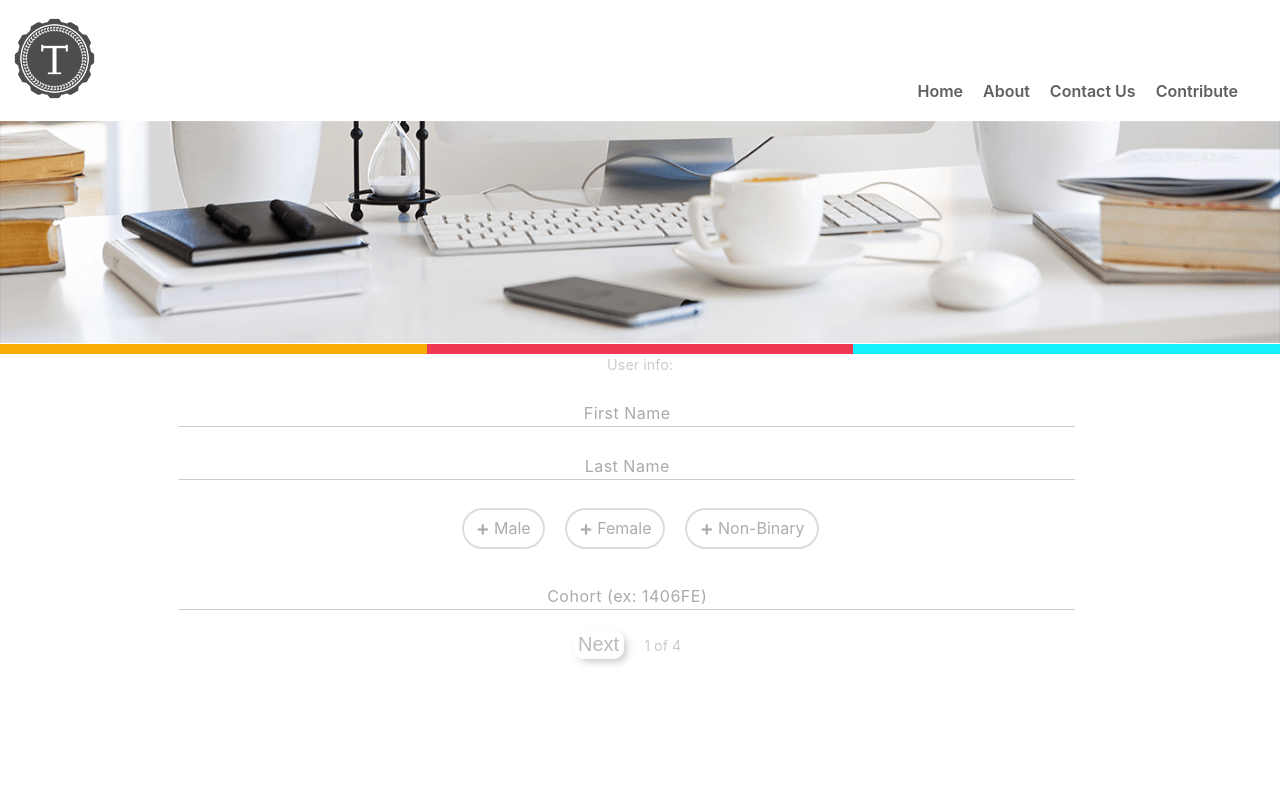
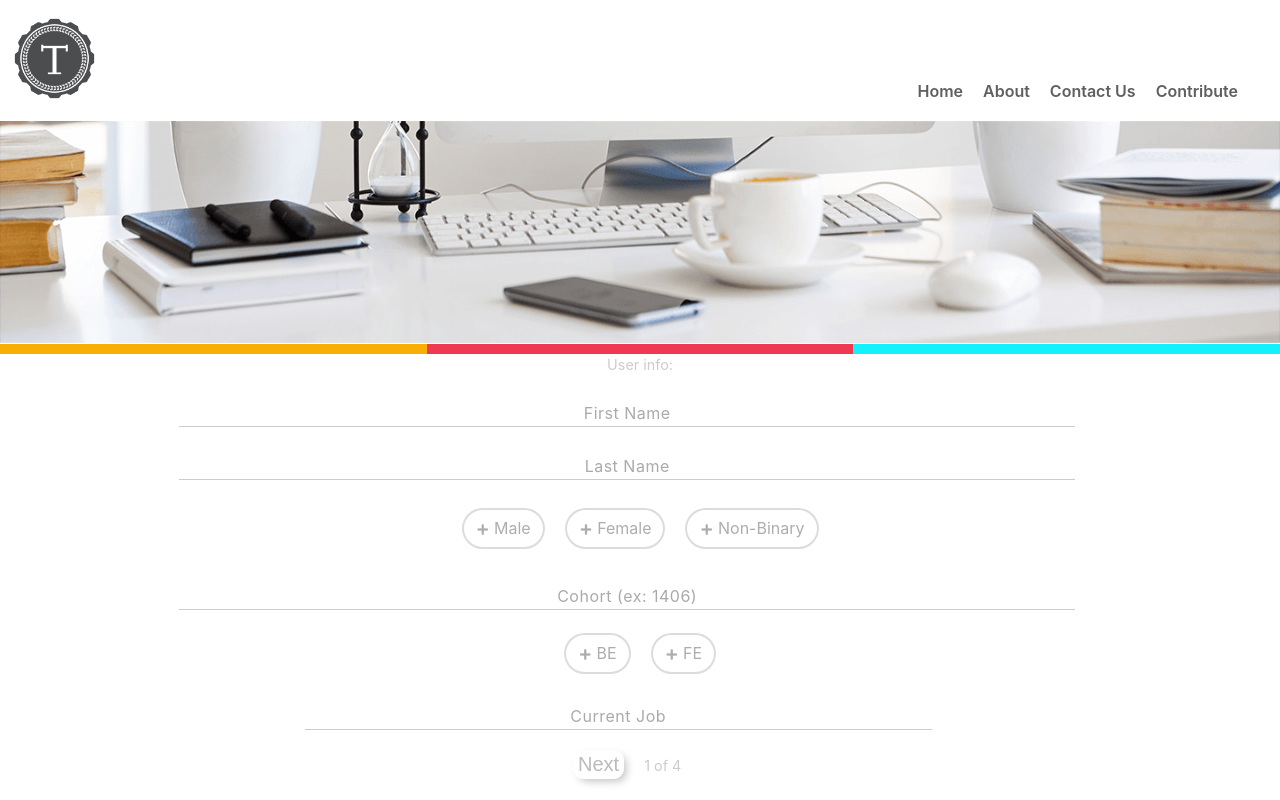
Before and after one commit to geet084/turing-mentors, a React (Create React App) app: page /mentee in a window 1280 px wide. Built offline with nearby package versions, Linux system fonts and the light colour scheme.

Commit message:
Updates naming and variable types to match for server interaction

```diff
--- a/src/components/UserInfo/UserInfo.js
+++ b/src/components/UserInfo/UserInfo.js
@@ -4,10 +4,12 @@ import { CreateCheckbox } from '../CreateCheckbox/CreateCheckbox';
 
 export class UserInfo extends Component {
   state = {
-    firstName: '',
-    lastName: '',
+    first_name: '',
+    last_name: '',
     identities: [],
-    cohort: '',
+    cohort: 0,
+    program: '',
+    current_job: '',
   }
 
   submitForm = (e) => {
@@ -15,7 +17,7 @@ export class UserInfo extends Component {
     this.props.updateUserInfo([this.state, 'userBio']);
   }
 
-  checkBoxes = ({ target }) => {
+  updateIdentity = ({ target }) => {
     const state = this.state[target.name];
     const value = parseInt(target.value);
     let updatedState;
@@ -26,12 +28,24 @@ export class UserInfo extends Component {
     this.setState({ [target.name]: updatedState.sort() })
   }
 
+  updateProgram = ({ target }) => {
+    const { name, value } = target;
+
+    if(value)
+
+    this.setState({ [name]: value })
+  }
+
+  updateCohort = ({ target }) => {
+    this.setState({ [target.name]: parseInt(target.value) })
+  }
+
   handleChange = ({ target }) => {
     this.setState({ [target.name]: target.value })
   }
 
   render() {
-    const { firstName, lastName, cohort } = this.state;
+    const { firstName, lastName, cohort, current_job } = this.state;
     const identities = ['Male', 'Female', 'Non-Binary'];
 
     return (
@@ -44,14 +58,18 @@ export class UserInfo extends Component {
           <div className="check-box">
             {
               identities.map((identity, i) => (
-                <CreateCheckbox key={i} field="identities" name={identity} value={i} checkBoxes={this.checkBoxes} />
+                <CreateCheckbox key={i} field="identities" name={identity} value={i} checkBoxes={this.updateIdentity} />
               ))
             }
           </div>
-
-          <CreateInput field="cohort" text="Cohort (ex: 1406FE)" value={cohort} handleChange={this.handleChange} max='6' />
+          <div>
+            <CreateInput field="cohort" text="Cohort (ex: 1406)" value={cohort} handleChange={this.updateCohort} max='4' />
+            <CreateCheckbox field="program" name={'BE'} value={'BE'} checkBoxes={this.updateProgram} />
+            <CreateCheckbox field="program" name={'FE'} value={'FE'} checkBoxes={this.updateProgram} />
+          </div>
         </form>
         <div className="input-box">
+          <CreateInput field="current_job" text="Current Job" value={current_job} handleChange={this.handleChange} max="28" />
           <button className="next-btn" onClick={this.submitForm}>Next</button>
           <span className="pages">1 of 4</span>
         </div>
```
